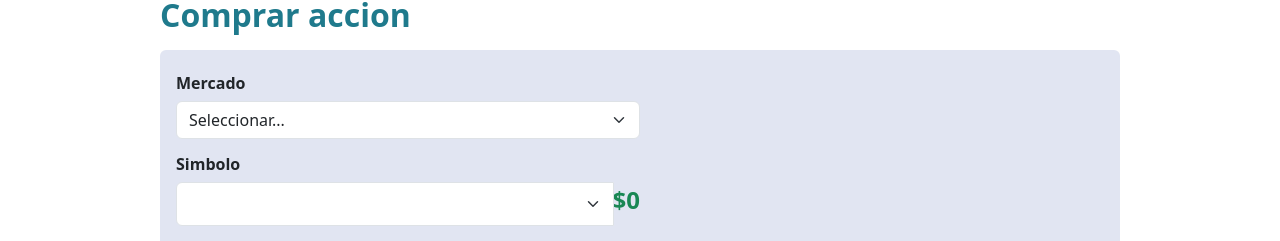
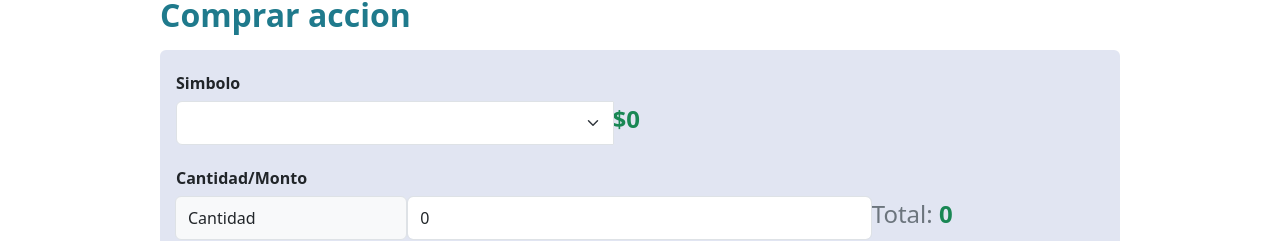
Before and after one commit to Pil-Grupo-4/Frontend, an Angular app in the folder Broker/: page /compra in a window 1280 px wide. Shown: the part 216-457 px from the top of the page. Built offline with nearby package versions, Linux system fonts and the light colour scheme.

Commit message:
form compra borrado de mercados

```diff
--- a/Broker/src/app/components/form-compra-accion/form-compra-accion.component.html
+++ b/Broker/src/app/components/form-compra-accion/form-compra-accion.component.html
@@ -3,15 +3,6 @@
   <div class="w-75 mb-4">
     <h2 class="titulo fw-bolder mb-3">Comprar accion</h2>
     <div class="compraContainer justify-content-center p-3 rounded">
-      <h6 class="fw-bold mt-2">Mercado</h6>
-      <div class="input-group mb-3 w-50">
-        <select class="form-select" id="inputGroupSelect01">
-          <option selected>Seleccionar...</option>
-          <option value="1">Argentina</option>
-          <option value="2">EEUU</option>
-          <option value="3">Brasil</option>
-        </select>
-      </div>
       <h6 class="fw-bold mt-2">Simbolo</h6>
       <div class="input-group mb-3 w-50">
         <select class="form-select" id="inputGroupSelect01" [(ngModel)]="selectedSymbol"
```
